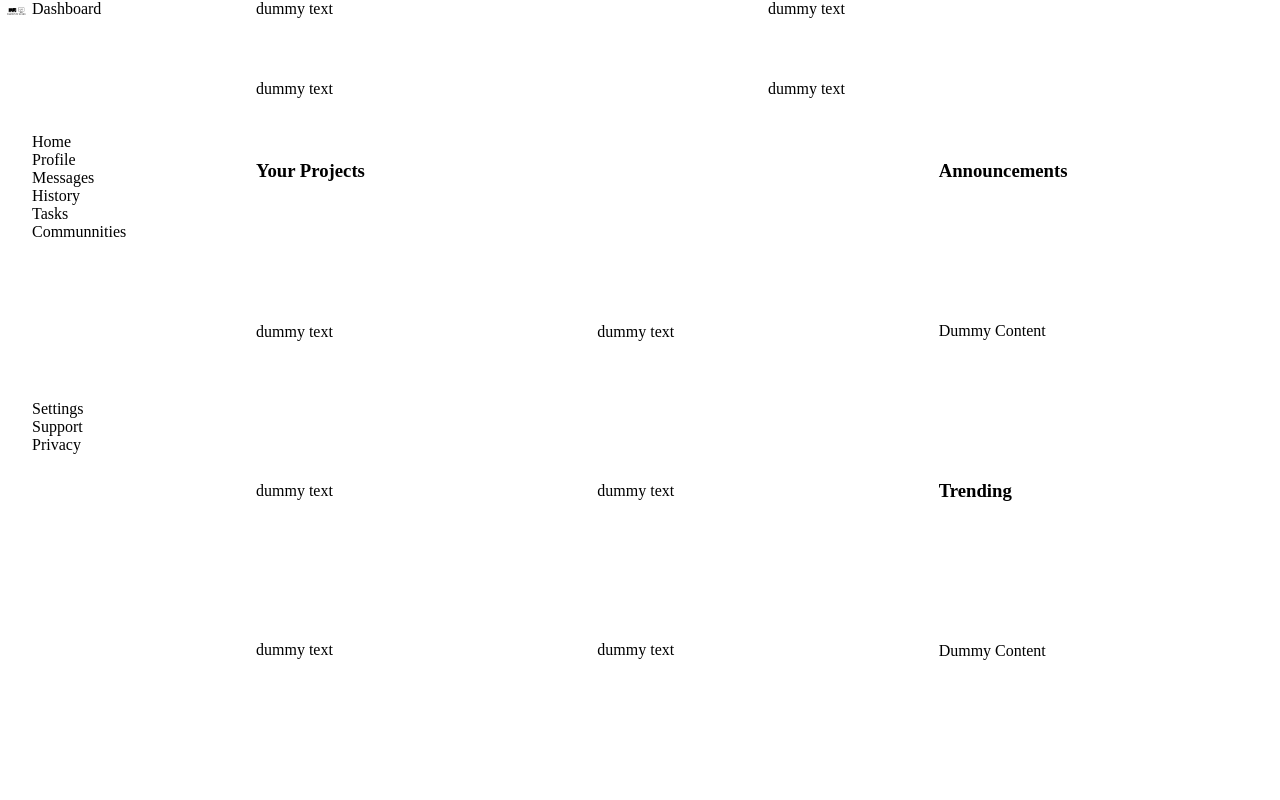
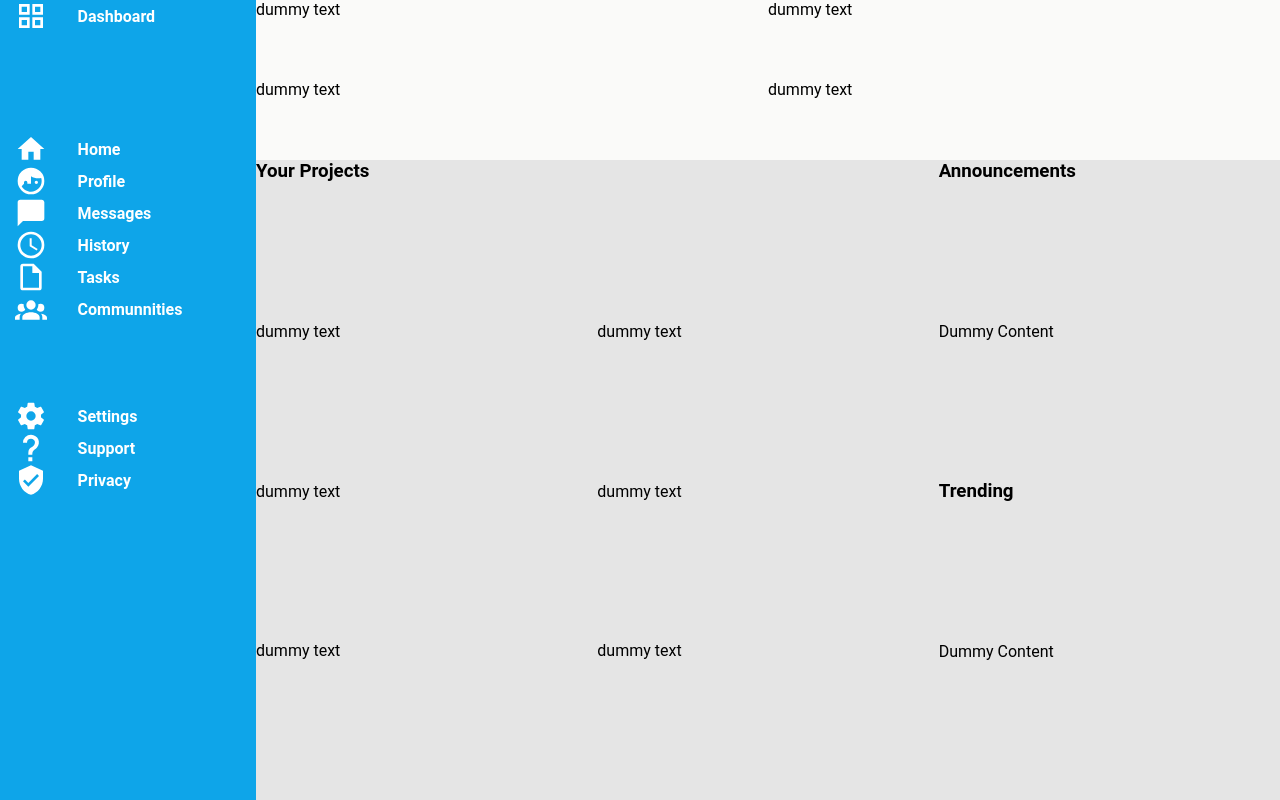
Before and after one commit to clarkjr2016/admindashboard, a plain HTML site: page index.html in a window 1280 px wide. Drawn offline with Linux system fonts and the light colour scheme.

Commit message:
Finalized sidebar section

```diff
--- a/index.html
+++ b/index.html
@@ -12,47 +12,47 @@
       <div class="sidebar">
         <div class="sidebar-section">
           <div>
-            <img src="Elephant Coder.jpg" alt="" />
+            <img src="view-grid-outline.svg" alt="svg of grid" />
             <div>Dashboard</div>
           </div>
         </div>
         <div class="sidebar-section">
           <div>
-            <img src="" alt="" />
+            <img src="home.svg" alt="logo for home" />
             <div>Home</div>
           </div>
           <div>
-            <img src="" alt="" />
+            <img src="face-man-profile.svg" alt="face for profile" />
             <div>Profile</div>
           </div>
           <div>
-            <img src="" alt="" />
+            <img src="message.svg" alt="message logo" />
             <div>Messages</div>
           </div>
           <div>
-            <img src="" alt="" />
+            <img src="clock-outline.svg" alt="clock-outline" />
             <div>History</div>
           </div>
           <div>
-            <img src="" alt="" />
+            <img src="file-outline.svg" alt="file logo" />
             <div>Tasks</div>
           </div>
           <div>
-            <img src="" alt="" />
+            <img src="account-group.svg" alt="group logo" />
             <div>Communnities</div>
           </div>
         </div>
         <div class="sidebar-section">
           <div>
-            <img src="" alt="" />
+            <img src="cog.svg" alt="cog logo" />
             <div>Settings</div>
           </div>
           <div>
-            <img src="" alt="" />
+            <img src="help.svg" alt="help logo" />
             <div>Support</div>
           </div>
           <div>
-            <img src="" alt="" />
+            <img src="shield-check.svg" alt="privacy logo" />
             <div>Privacy</div>
           </div>
         </div>
--- a/style.css
+++ b/style.css
@@ -6,6 +6,15 @@
   padding: 0;
 }
 
+@import url("https://fonts.googleapis.com/css2?family=Manrope:wght@400;600&family=Roboto&display=swap");
+
+:root {
+  --side-bar-color: #0ea5e9;
+  --side-bar-font-color: white;
+  --header-color: #fafaf9;
+  --main-content: #e5e5e5;
+  font-family: "Roboto", sans-serif;
+}
 .container {
   display: grid;
   height: min(100vh);
@@ -22,25 +31,43 @@
   grid-row: span 2;
   display: grid;
   grid-template-rows: 1fr 2fr 3fr;
+  background-color: var(--side-bar-color);
+  color: var(--side-bar-font-color);
+  font-weight: bold;
 }
 
 .sidebar-section div {
+  display: flex;
+  justify-content: space-around;
+  align-items: center;
+  width: max(80%);
+}
+
+.sidebar-section div > * {
+}
+
+.sidebar-section div div {
+  width: 7rem;
   display: flex;
   justify-content: flex-start;
 }
 
 img {
   width: 2rem;
+  filter: invert(100%) sepia(71%) saturate(2%) hue-rotate(360deg)
+    brightness(112%) contrast(101%);
 }
 
 header {
   display: grid;
   grid-template-columns: repeat(2, 1fr);
+  background-color: var(--header-color);
 }
 
 .main-content {
   display: grid;
   grid-template-columns: 2fr 1fr;
+  background-color: var(--main-content);
 }
 
 .content-left {
```
Also changed, not shown: account-group.svg (added), clock-outline.svg (added), cog.svg (added), face-man-profile.svg (added), file-outline.svg (added), help.svg (added), home.svg (added), message.svg (added), shield-check.svg (added), view-grid-outline.svg (added).
